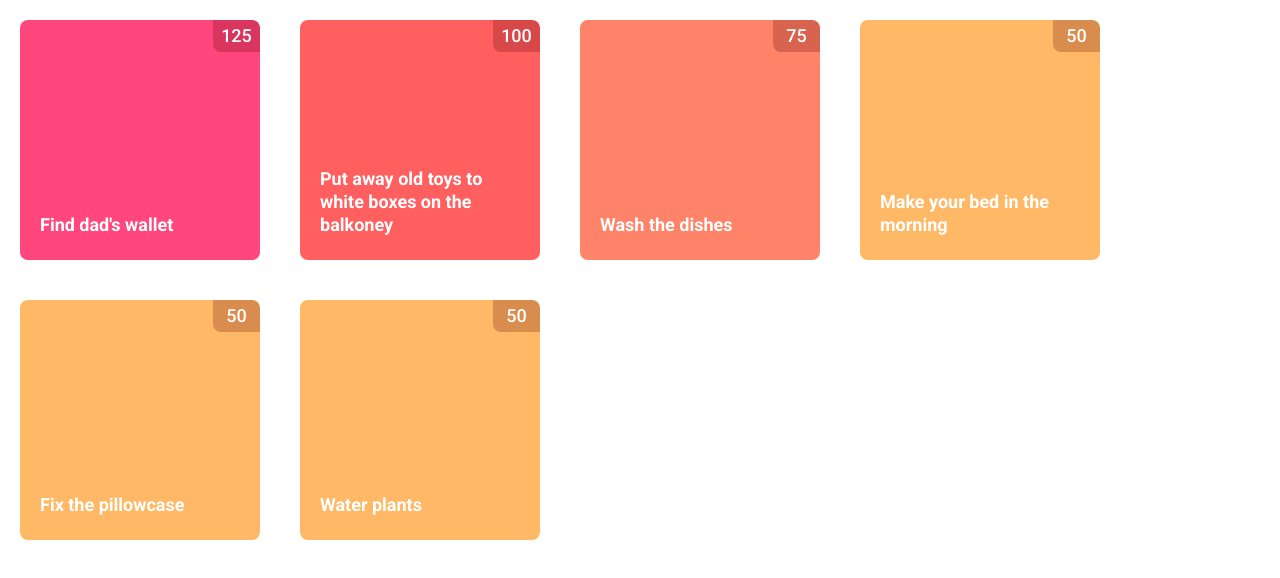
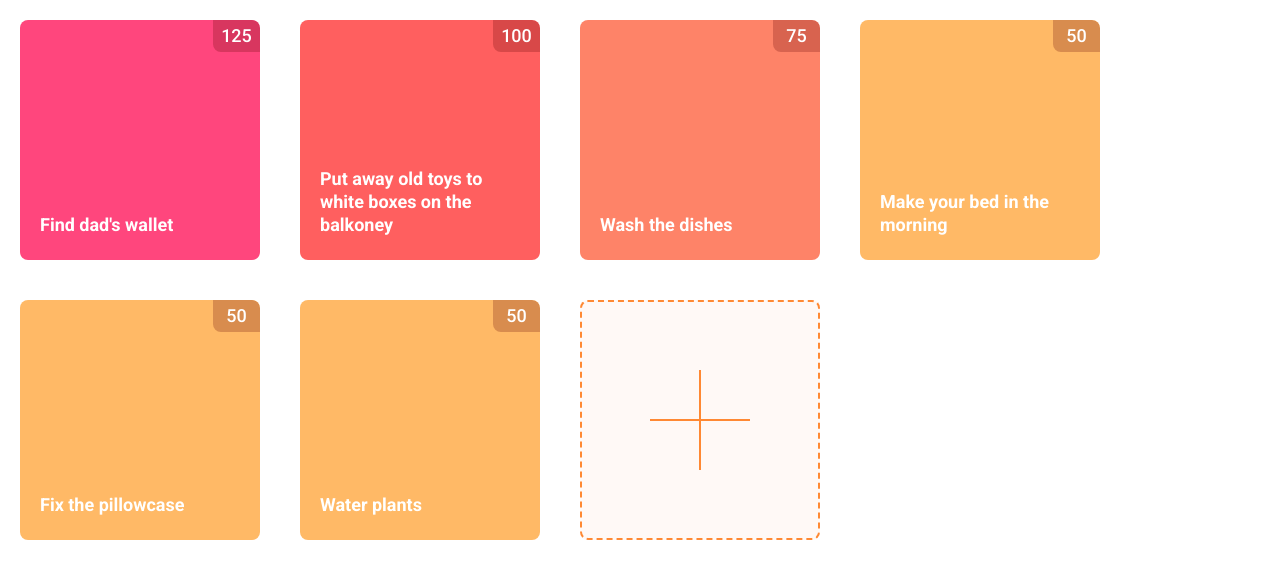
Before and after one commit to dkimd5/task-manager, a React (Create React App) app: page / in a window 1280 px wide. Shown: the top 578 px of the page. Built offline with nearby package versions, Linux system fonts and the light colour scheme.

Commit message:
Remove AddTask folder to CardList folder

```diff
--- a/src/components/CardList/CardList.js
+++ b/src/components/CardList/CardList.js
@@ -1,6 +1,7 @@
 import React from "react";
 import TaskCard from "./TaskCard";
 import "./CardList.css";
+import AddTask from "./AddTask";
 
 const initialCards = [
   { reward: 125, task: "Find dad's wallet" },
@@ -17,6 +18,7 @@ function CardList() {
       {initialCards.map((card, index) => (
         <TaskCard reward={card.reward} task={card.task} />
       ))}
+      <AddTask />
     </ul>
   );
 }
```
Also changed, not shown: src/components/CardList/AddTask/AddTask.css (renamed from src/components/CardList/TaskCard/AddTask/AddTask.css), src/components/CardList/AddTask/AddTask.js (renamed from src/components/CardList/TaskCard/AddTask/AddTask.js), src/components/CardList/AddTask/index.js (renamed from src/components/CardList/TaskCard/AddTask/index.js).
